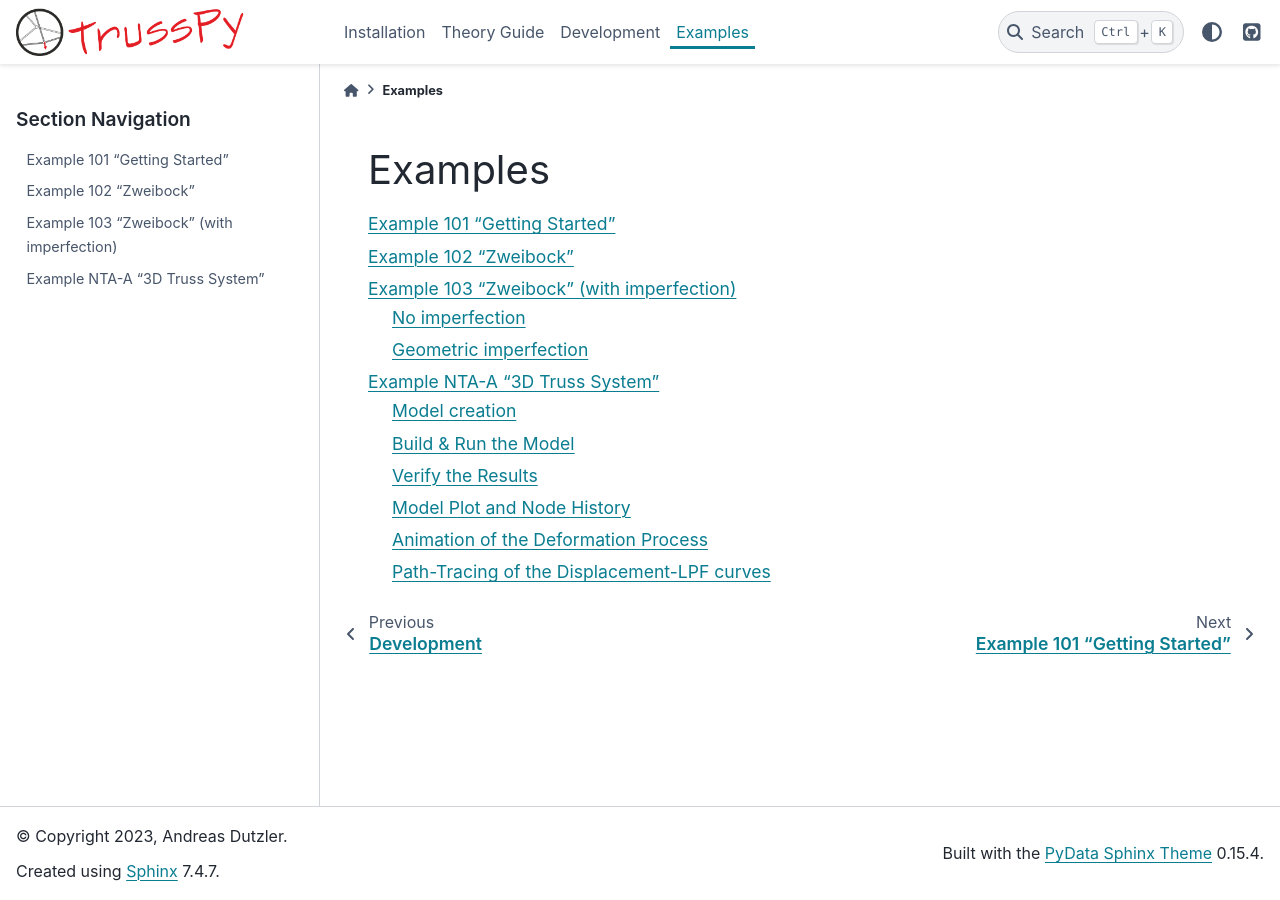
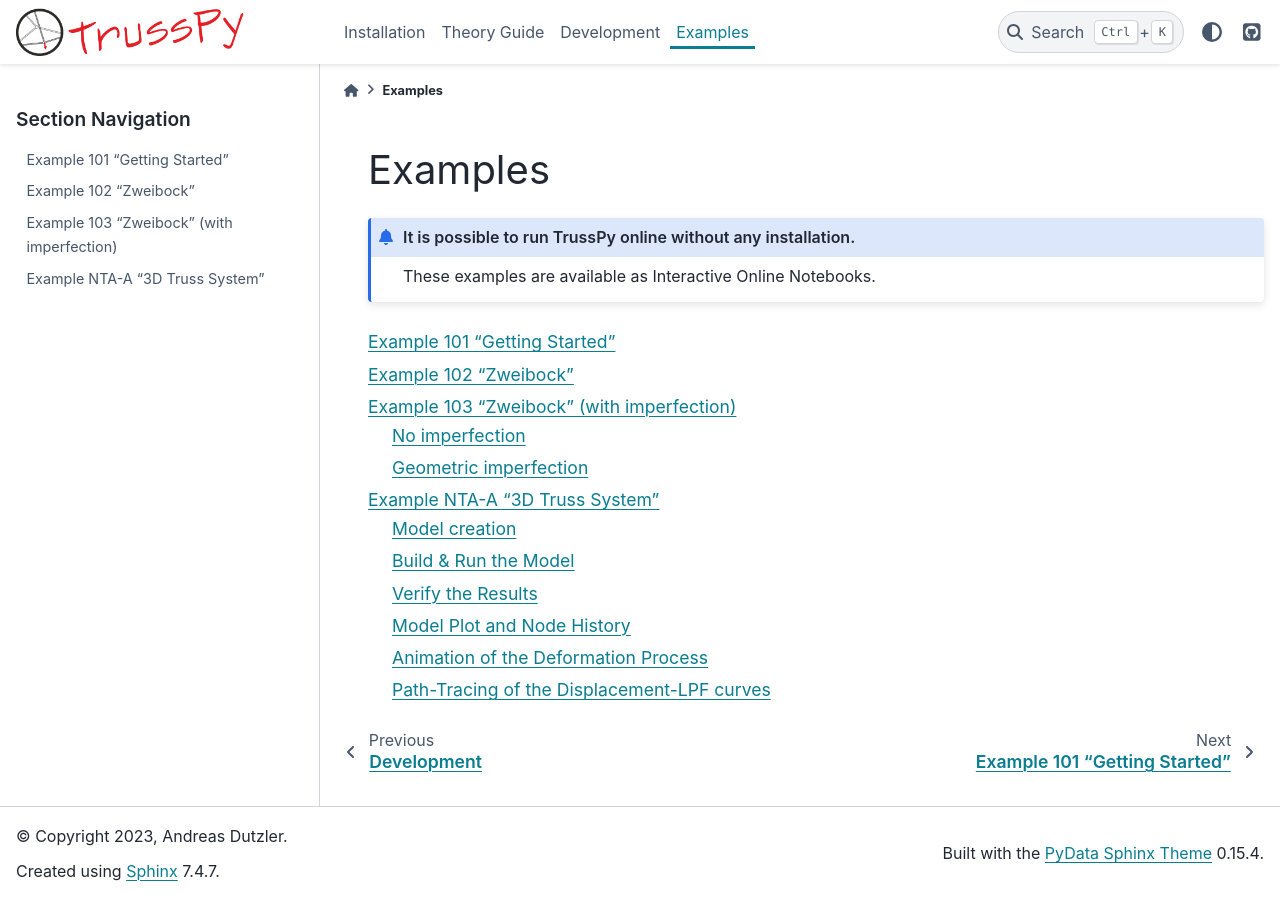
Before and after one commit to adtzlr/trusspy, a Sphinx documentation site: the page built from docs/examples/examples.rst, in a window 1280 px wide. Built offline with Sphinx 7.4.7 and the PyData theme 0.15.4, drawn with Linux system fonts in a browser that asks for light colours.

Commit message:
Docs: Examples - Move Admonition to Table of Content

```diff
--- a/docs/examples/examples.rst
+++ b/docs/examples/examples.rst
@@ -1,5 +1,10 @@
 Examples
 ========
+
+..  admonition:: It is possible to run TrussPy online without any installation.
+
+    These examples are available as Interactive Online Notebooks.
+
 
 .. toctree::
    :maxdepth: 2
```
Also changed, not shown: docs/examples/e101/e101.ipynb, docs/examples/e102/e102.ipynb.
